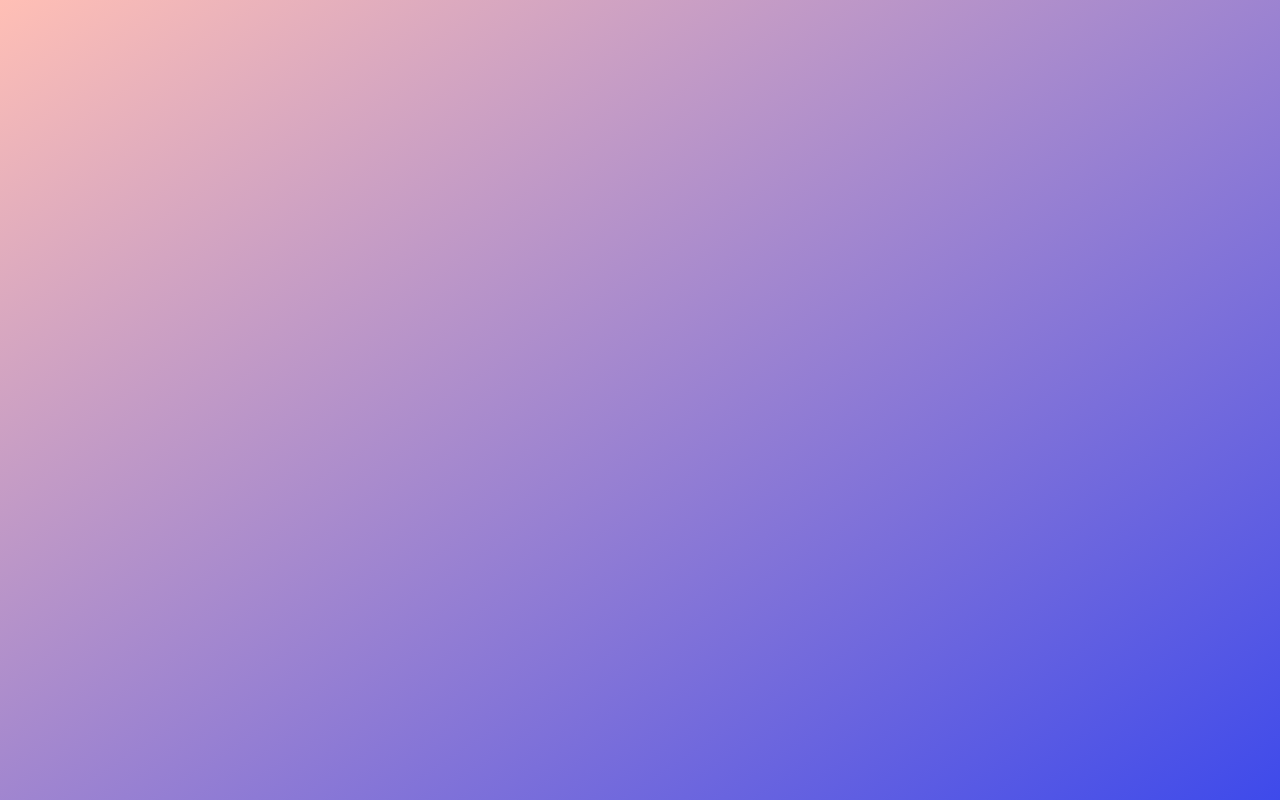
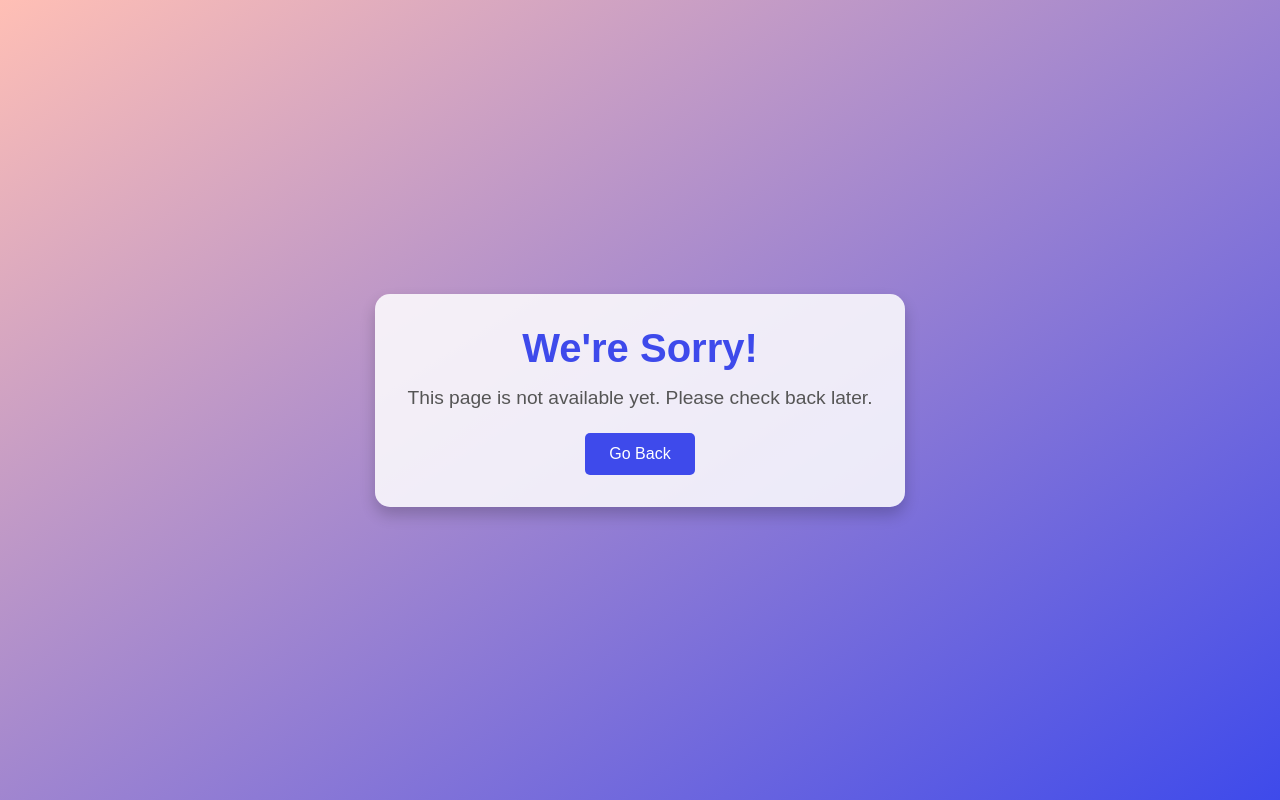
Before and after one commit to e-Yasmina/portfolio, a React (Create React App) app: page /Portfolio/notAvailablePage in a window 1280 px wide. Before the commit this address had no page. Built offline with nearby package versions, Linux system fonts and the light colour scheme.

Commit message:
Placeholder page

```diff
--- a/src/App.js
+++ b/src/App.js
@@ -2,7 +2,7 @@ import './App.css';
 import { BrowserRouter as Router, Routes, Route } from "react-router-dom";
 import Layout from './Pages/About/About';
 import Menu from './Pages/Menu/Menu';
-
+import NotAvailablePage from './Pages/Placeholder/Placeholder';
 
 function App() {
   return (
@@ -13,6 +13,7 @@ function App() {
       <Routes>
         <Route path="Portfolio" element={<Layout />} />
         <Route path="Portfolio/menu" element={<Menu/>} />
+        <Route path="Portfolio/notAvailablePage" element={<NotAvailablePage/>} />
       </Routes>
     </Router>
   );
--- a/src/Components/AboutContent/AboutContent.css
+++ b/src/Components/AboutContent/AboutContent.css
@@ -107,10 +107,10 @@
   justify-content: center;
   text-align: center;
   letter-spacing: 1px;
-  border: none; /* Remove the default border */
-  outline: none; /* Remove the focus outline */
-  cursor: pointer; /* Add a pointer cursor to match the anchor tag */
-  transition: all 0.3s ease; /* Smooth transitions */
+  border: none;
+  outline: none;
+  cursor: pointer;
+  transition: all 0.3s ease;
 }
 
 .About__button:hover {
@@ -122,7 +122,7 @@
 
 .About__button:active {
   transform: translateY(1px);
-  box-shadow: 0px 8px 15px rgba(0, 0, 0, 0.2), 0px 10px 30px rgba(252, 56, 56, 0.3); /* Reduce shadow */
+  box-shadow: 0px 8px 15px rgba(0, 0, 0, 0.2), 0px 10px 30px rgba(252, 56, 56, 0.3);
 }
 
 @media screen and (max-width: 576px) {
--- a/src/Pages/Menu/Menu.js
+++ b/src/Pages/Menu/Menu.js
@@ -6,13 +6,20 @@ import "./Menu.css"; // Assuming your CSS animations are here.
 
 const Menu = () => {
   const items = [
+    // { name: "Home", path: "/Portfolio/" },
+    // { name: "Projects", path: "/Portfolio/projects" },
+    // { name: "Skills", path: "/Portfolio/skills" },
+    // { name: "Education", path: "/Portfolio/education" },
+    // { name: "Blogs", path: "/Portfolio/blogs" },
+    // { name: "Contact", path: "/Portfolio/contact" },
+    // { name: "Resume", path: "/Portfolio/resume" },
     { name: "Home", path: "/Portfolio/" },
-    { name: "Projects", path: "/Portfolio/projects" },
-    { name: "Skills", path: "/Portfolio/skills" },
-    { name: "Education", path: "/Portfolio/education" },
-    { name: "Blogs", path: "/Portfolio/blogs" },
-    { name: "Contact", path: "/Portfolio/contact" },
-    { name: "Resume", path: "/Portfolio/resume" },
+    { name: "Projects", path: "/Portfolio/notAvailablePage" },
+    { name: "Skills", path: "/Portfolio/notAvailablePage" },
+    { name: "Education", path: "/Portfolio/notAvailablePage" },
+    { name: "Blogs", path: "/Portfolio/notAvailablePage" },
+    { name: "Contact", path: "/Portfolio/notAvailablePage" },
+    { name: "Resume", path: "/Portfolio/notAvailablePage" },
 
   ];
 
--- /dev/null
+++ b/src/Pages/Placeholder/Placeholder.css
@@ -0,0 +1,48 @@
+/* Background gradient for the page */
+.not-available-container {
+    display: flex;
+    justify-content: center;
+    align-items: center;
+    height: 100vh;
+    /* background: linear-gradient(135deg, #ffbfb5 0%, #3e4aeb 100%); */
+    font-family: 'Arial', sans-serif;
+  }
+
+  /* Centered content box */
+  .content-box {
+    text-align: center;
+    background-color: rgba(255, 255, 255, 0.85); /* Slightly transparent white background */
+    padding: 2rem;
+    border-radius: 15px;
+    box-shadow: 0 8px 15px rgba(0, 0, 0, 0.2);
+  }
+
+  /* Heading style */
+  .content-box h1 {
+    font-size: 2.5rem;
+    color: #3e4aeb; /* Primary text color */
+    margin-bottom: 1rem;
+  }
+
+  /* Paragraph style */
+  .content-box p {
+    font-size: 1.2rem;
+    color: #555;
+    margin-bottom: 1.5rem;
+  }
+
+  /* Button style */
+  .go-back-btn {
+    background-color: #3e4aeb;
+    color: #fff;
+    padding: 0.75rem 1.5rem;
+    border: none;
+    border-radius: 5px;
+    font-size: 1rem;
+    cursor: pointer;
+    transition: all 0.3s ease;
+  }
+
+  .go-back-btn:hover {
+    background-color: #2d37b0;
+  }
--- /dev/null
+++ b/src/Pages/Placeholder/Placeholder.js
@@ -0,0 +1,18 @@
+import React from "react";
+import "./Placeholder.css";
+
+const NotAvailablePage = () => {
+  return (
+    <div className="not-available-container">
+      <div className="content-box">
+        <h1>We're Sorry!</h1>
+        <p>This page is not available yet. Please check back later.</p>
+        <button className="go-back-btn" onClick={() => window.history.back()}>
+          Go Back
+        </button>
+      </div>
+    </div>
+  );
+};
+
+export default NotAvailablePage;
```
